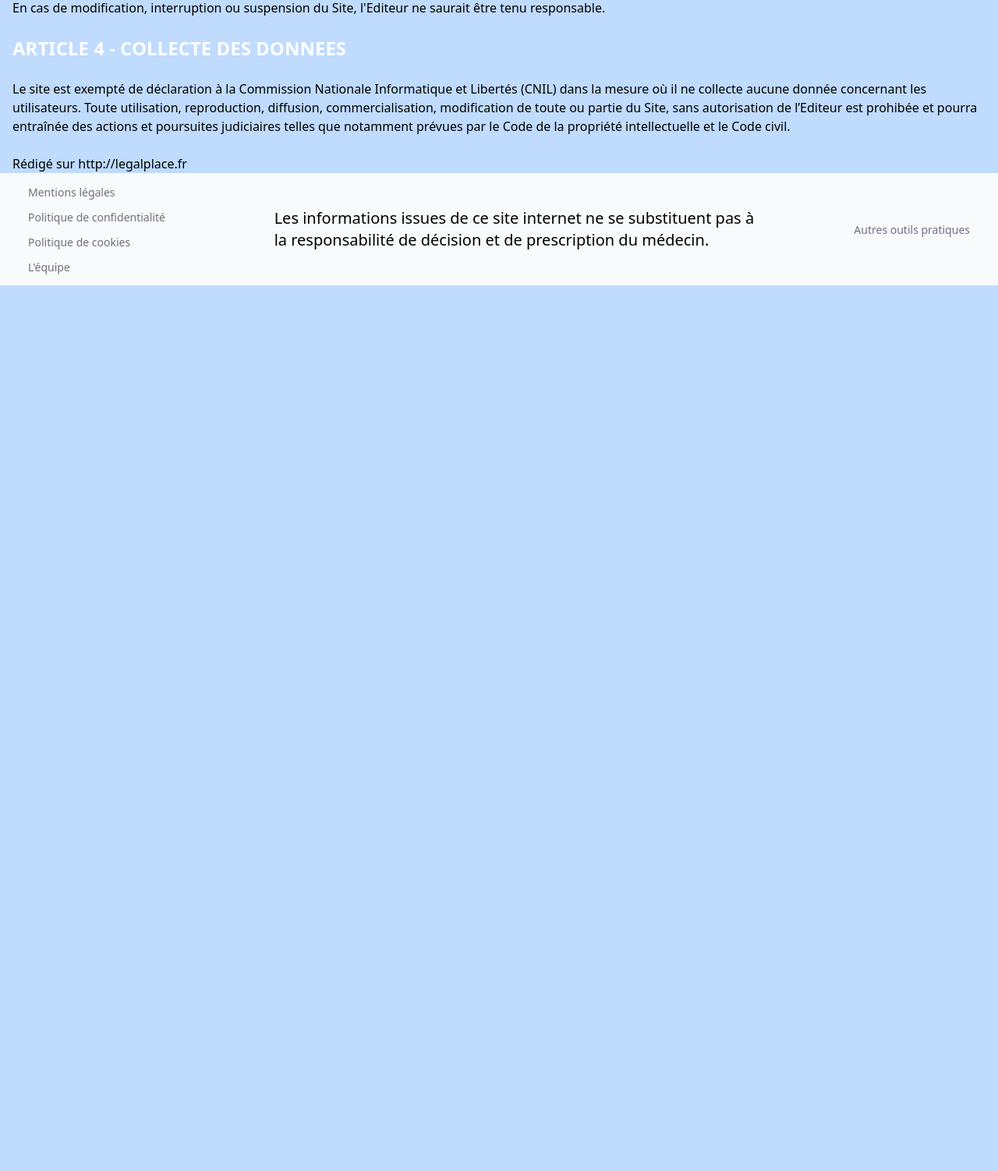
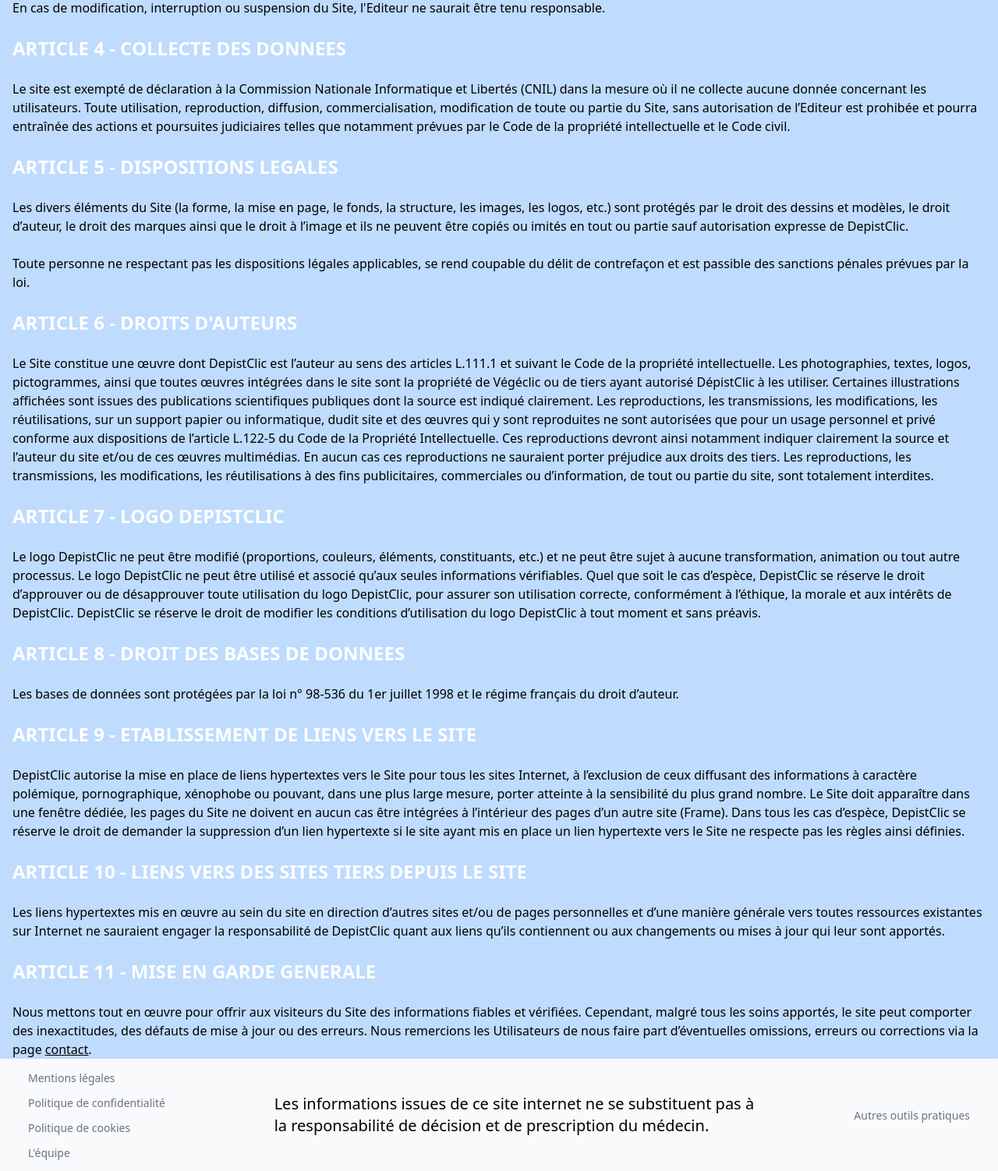
Before and after one commit to v-dav/DepistClic, a Django app: page /mentions/ in a window 1280 px wide. Shown: the part 774-2276 px from the top of the page at 78% size. Before the commit the page ends 1140 px from the top, so only its background shows below. Run offline with Django 4.2, Linux system fonts and the light colour scheme; style sheets or scripts are compiled from the project's sources; some libraries are stand-ins or nearby versions.

Commit message:
additional text in legal mentions

```diff
--- a/DepistClic/mainapp/templates/mainapp/mentions_legales.html
+++ b/DepistClic/mainapp/templates/mainapp/mentions_legales.html
@@ -30,6 +30,40 @@
 	<p>Le site est exempté de déclaration à la Commission Nationale Informatique et Libertés (CNIL) dans la mesure où il ne collecte aucune donnée concernant les utilisateurs.
 	Toute utilisation, reproduction, diffusion, commercialisation, modification de toute ou partie du Site, sans autorisation de l’Editeur est prohibée et pourra entraînée des actions et poursuites judiciaires telles que notamment prévues par le Code de la propriété intellectuelle et le Code civil.</p>
 	<br>
-	<p> Rédigé sur http://legalplace.fr</p>
-
+	<h2 class="text-2xl font-bold text-white">ARTICLE 5 - DISPOSITIONS LEGALES</h2>
+	<br>
+	<p>Les divers éléments du Site (la forme, la mise en page, le fonds, la structure, les images, les logos, etc.) sont protégés par le droit des dessins et modèles, le droit d’auteur, le droit des marques ainsi que le droit à l’image et ils ne peuvent être copiés ou imités en tout ou partie sauf autorisation expresse de DepistClic.</p>
+	<br>
+	<p>Toute personne ne respectant pas les dispositions légales applicables, se rend coupable du délit de contrefaçon et est passible des sanctions pénales prévues par la loi.</p>
+	<br>
+	<h2 class="text-2xl font-bold text-white">ARTICLE 6 - DROITS D'AUTEURS</h2>
+	<br>
+	<p>Le Site constitue une œuvre dont DepistClic est l’auteur au sens des articles L.111.1 et suivant le Code de la propriété intellectuelle. Les photographies, textes, logos, pictogrammes, ainsi que toutes œuvres intégrées dans le site sont la propriété de Végéclic ou de tiers ayant autorisé DépistClic à les utiliser.
+		Certaines illustrations affichées sont issues des publications scientifiques publiques dont la source est indiqué clairement.
+		Les reproductions, les transmissions, les modifications, les réutilisations, sur un support papier ou informatique, dudit site et des œuvres qui y sont reproduites ne sont autorisées que pour un usage personnel et privé conforme aux dispositions de l’article L.122-5 du Code de la Propriété Intellectuelle.
+		Ces reproductions devront ainsi notamment indiquer clairement la source et l’auteur du site et/ou de ces œuvres multimédias. En aucun cas ces reproductions ne sauraient porter préjudice aux droits des tiers.
+		Les reproductions, les transmissions, les modifications, les réutilisations à des fins publicitaires, commerciales ou d’information, de tout ou partie du site, sont totalement interdites.</p>
+	<br>
+	<h2 class="text-2xl font-bold text-white">ARTICLE 7 - LOGO DEPISTCLIC</h2>
+	<br>
+	<p>Le logo DepistClic ne peut être modifié (proportions, couleurs, éléments, constituants, etc.) et ne peut être sujet à aucune transformation, animation ou tout autre processus. Le logo DepistClic ne peut être utilisé et associé qu’aux seules informations vérifiables.
+		Quel que soit le cas d’espèce, DepistClic se réserve le droit d’approuver ou de désapprouver toute utilisation du logo DepistClic, pour assurer son utilisation correcte, conformément à l’éthique, la morale et aux intérêts de DepistClic. DepistClic se réserve le droit de modifier les conditions d’utilisation du logo DepistClic à tout moment et sans préavis.</p>
+	<br>
+	<h2 class="text-2xl font-bold text-white">ARTICLE 8 - DROIT DES BASES DE DONNEES</h2>
+	<br>
+	<p>Les bases de données sont protégées par la loi n° 98-536 du 1er juillet 1998 et le régime français du droit d’auteur.</p>
+	<br>
+	<h2 class="text-2xl font-bold text-white">ARTICLE 9 - ETABLISSEMENT DE LIENS VERS LE SITE</h2>
+	<br>
+	<p>DepistClic autorise la mise en place de liens hypertextes vers le Site pour tous les sites Internet, à l’exclusion de ceux diffusant des informations à caractère polémique, pornographique, xénophobe ou pouvant, dans une plus large mesure, porter atteinte à la sensibilité du plus grand nombre.
+		Le Site doit apparaître dans une fenêtre dédiée, les pages du Site ne doivent en aucun cas être intégrées à l’intérieur des pages d’un autre site (Frame).
+		Dans tous les cas d’espèce, DepistClic se réserve le droit de demander la suppression d’un lien hypertexte si le site ayant mis en place un lien hypertexte vers le Site ne respecte pas les règles ainsi définies.</p>
+	<br>
+	<h2 class="text-2xl font-bold text-white">ARTICLE 10 - LIENS VERS DES SITES TIERS DEPUIS LE SITE</h2>
+	<br>
+	<p>Les liens hypertextes mis en œuvre au sein du site en direction d’autres sites et/ou de pages personnelles et d’une manière générale vers toutes ressources existantes sur Internet ne sauraient engager la responsabilité de DepistClic quant aux liens qu’ils contiennent ou aux changements ou mises à jour qui leur sont apportés.</p>
+	<br>
+	<h2 class="text-2xl font-bold text-white">ARTICLE 11 - MISE EN GARDE GENERALE</h2>
+	<br>
+	<p>Nous mettons tout en œuvre pour offrir aux visiteurs du Site des informations fiables et vérifiées. Cependant, malgré tous les soins apportés, le site peut comporter des inexactitudes, des défauts de mise à jour ou des erreurs. Nous remercions les Utilisateurs de nous faire part d’éventuelles omissions, erreurs ou corrections via la page <u><a href="/comment/">contact</a></u>.</p>
 {% endblock content %}
```
